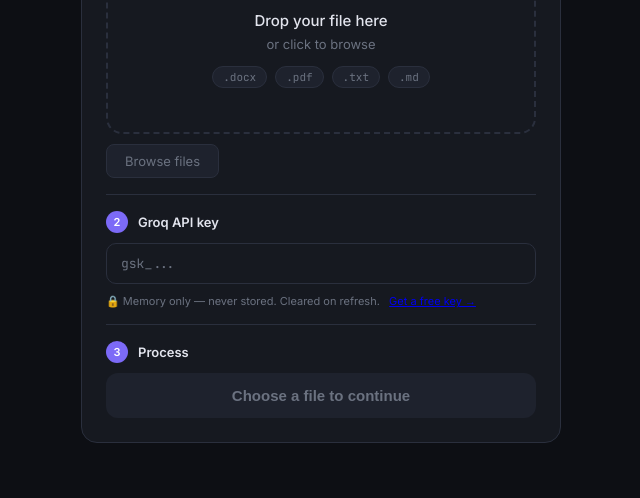
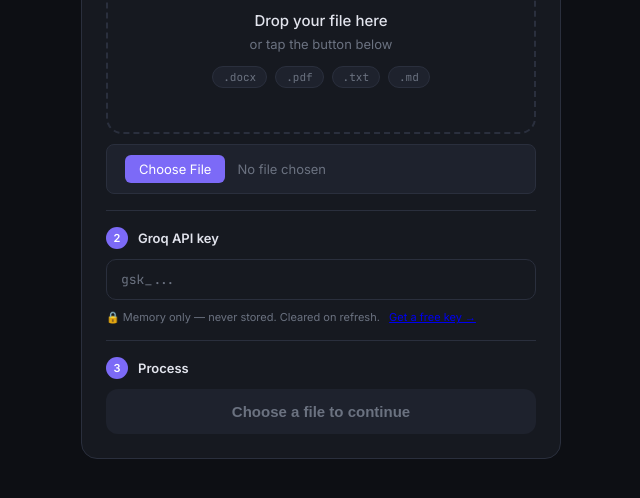
Before and after one commit to Mani-Padala/doc-audio-player, a website: page public/index.html in a window 1280 px wide. Shown: the part 420-918 px from the top of the page, without its empty margins (319-959 px from the left). Drawn offline with Linux system fonts and the light colour scheme.

Commit message:
fix file upload - separate input from drop zone

```diff
--- a/public/index.html
+++ b/public/index.html
@@ -24,7 +24,7 @@
       <div class="drop-zone" id="dropZone">
         <div class="drop-icon" id="dropIcon">📄</div>
         <div class="drop-title" id="dropTitle">Drop your file here</div>
-        <div class="drop-sub" id="dropSub">or click to browse</div>
+        <div class="drop-sub" id="dropSub">or tap the button below</div>
         <div class="drop-types" id="dropTypes">
           <span class="type-badge">.docx</span>
           <span class="type-badge">.pdf</span>
@@ -32,9 +32,8 @@
           <span class="type-badge">.md</span>
         </div>
       </div>
-      <!-- File input is OUTSIDE the drop zone so it doesn't interfere with drop events -->
-      <label class="browse-btn" for="fileInput">Browse files</label>
-      <input type="file" id="fileInput" accept=".docx,.txt,.md,.pdf" autocomplete="off" style="display:none">
+      <input type="file" id="fileInput" accept=".docx,.txt,.md,.pdf"
+             class="browse-btn" autocomplete="off">
     </div>
 
     <div class="upload-divider"></div>
--- a/public/style.css
+++ b/public/style.css
@@ -99,15 +99,28 @@ body {
   display: flex; align-items: center; justify-content: center;
   flex-shrink: 0;
 }
+/* Style the file input directly as a button */
 .browse-btn {
-  display: inline-flex; align-items: center; justify-content: center;
-  padding: 8px 18px;
+  padding: 10px 18px;
   background: var(--surface2); border: 1px solid var(--border);
   border-radius: 8px; color: var(--muted);
   font-size: 13px; cursor: pointer; transition: all .15s;
-  align-self: flex-start;
+  align-self: flex-start; width: 100%;
+  font-family: inherit;
 }
 .browse-btn:hover { border-color: var(--accent); color: var(--accent2); }
+/* Override browser default file input styling */
+input[type=file].browse-btn { color: var(--muted); }
+input[type=file].browse-btn::file-selector-button {
+  background: var(--accent); color: white;
+  border: none; border-radius: 6px;
+  padding: 6px 14px; margin-right: 12px;
+  font-size: 13px; cursor: pointer;
+  font-family: inherit;
+}
+input[type=file].browse-btn::file-selector-button:hover {
+  background: var(--accent2);
+}
 
 /* ── API Key ── */
 .api-key-section { width: 100%; display: flex; flex-direction: column; gap: 8px; }
```
